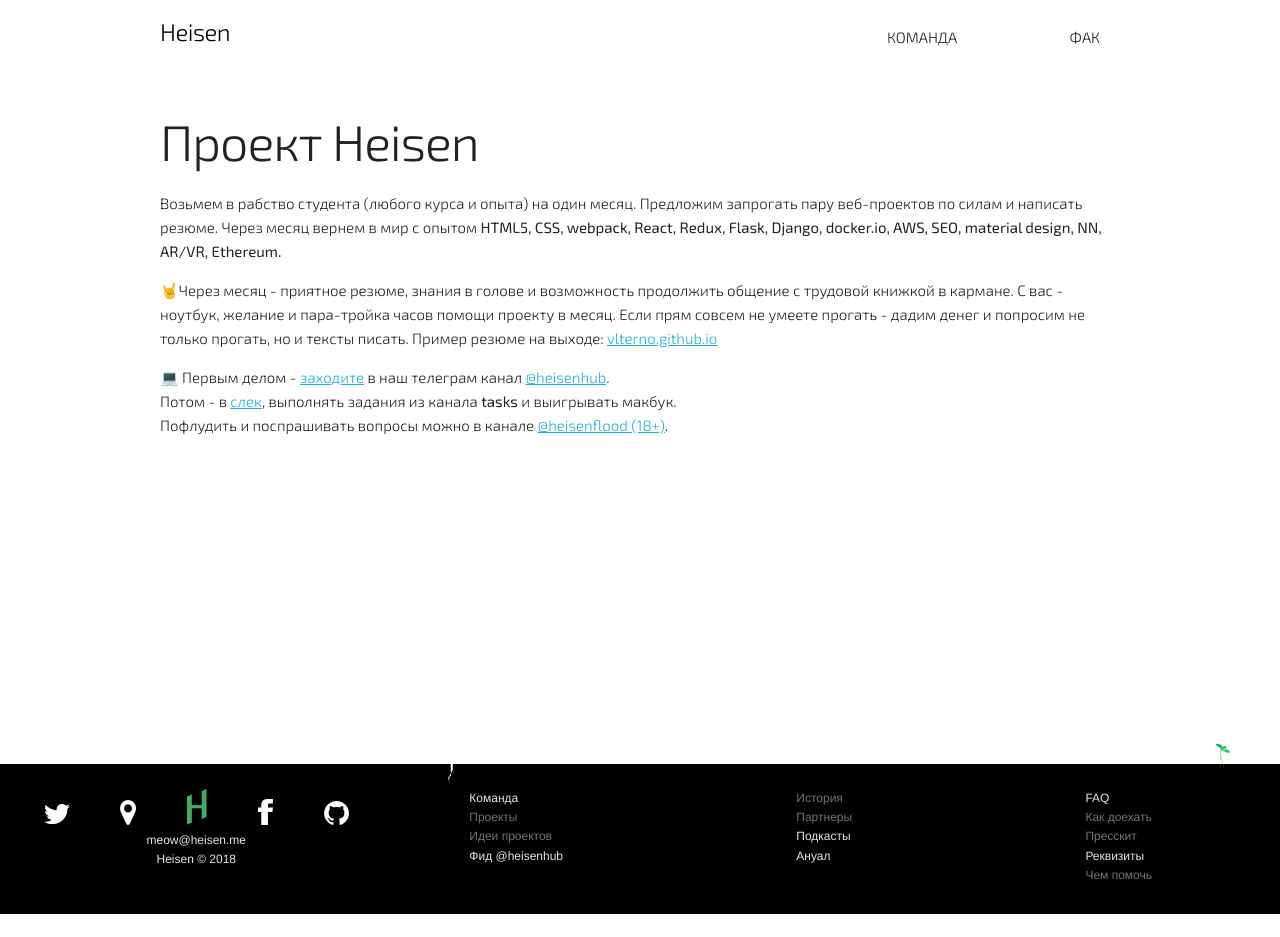
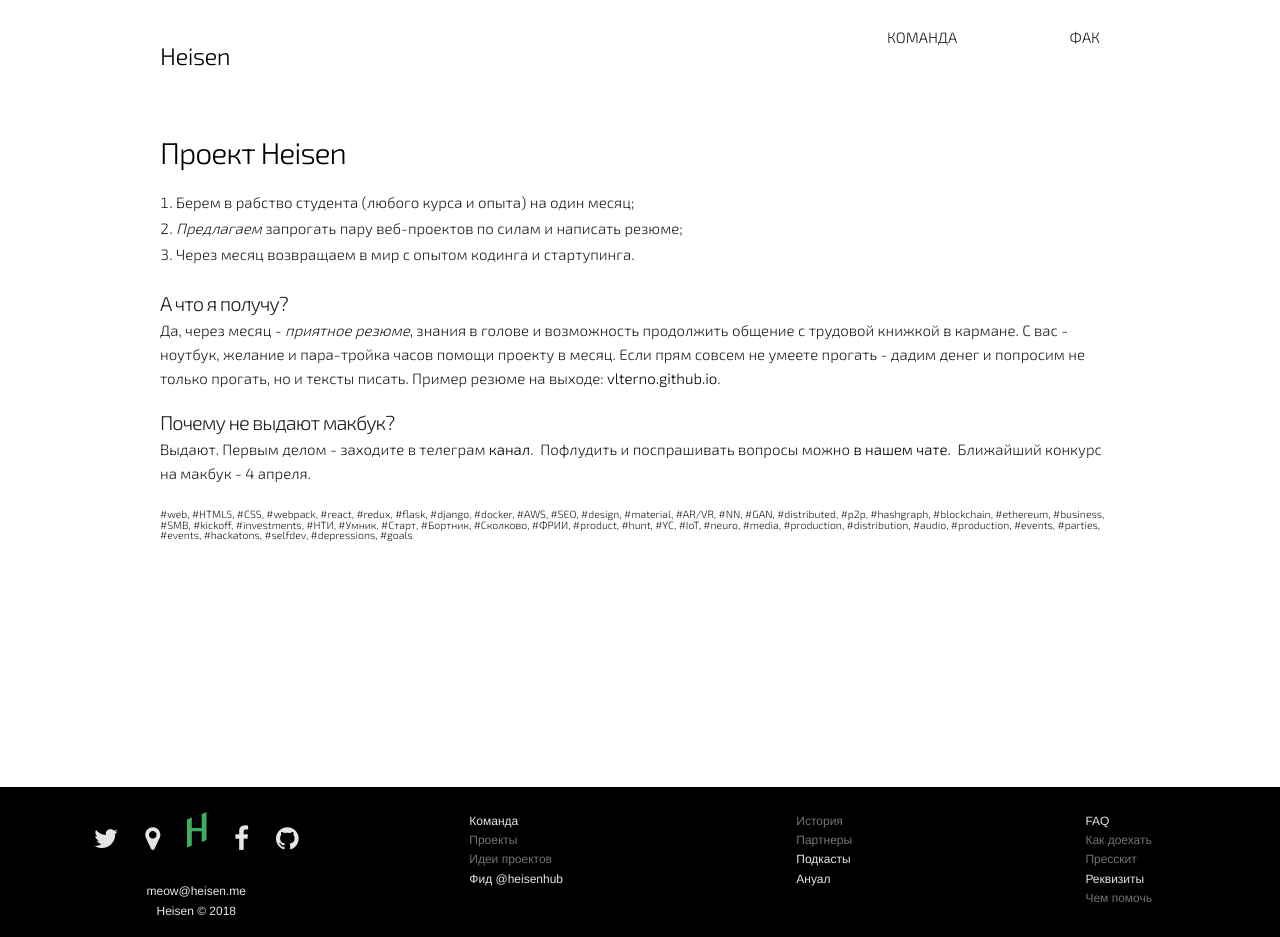
Before and after one commit to evgenity/heisen-new, a Jekyll site: the page built from index.markdown, in a window 1280 px wide. Built offline with Jekyll 4.4.1, drawn with Linux system fonts in a browser that asks for light colours; nearby versions of some CDN libraries; a script that is not in the unit is left out; comment, search, counter and statistics services are not loaded; before the commit the page ends 914 px from its top, so only the background shows below that.

Commit message:
update front page, jpg to fonts

```diff
--- a/_includes/footer.html
+++ b/_includes/footer.html
@@ -1,15 +1,15 @@
 <footer class="block-6" id="colophon">
-  <span style="position: relative;">
+  <!-- <span style="position: relative;">
     <img src="/assets/images/hole.svg" style="position: absolute; height: 25px; top: -2px; left: 35vw;">
     <img src="/assets/images/sprout.svg" style="position: absolute; height: 25px; top: -20px; left: 95vw;">
-  </span>
+  </span> -->
   <div class="container-fluid">
     <div class="four columns footer-icons">
-      <a class="twitter-share-button" href="https://twitter.com/intent/tweet?text=@heisenhub%hub20is%20recruiting%20new%20members%20for%20Season%202"><img src="/assets/icons/twitter16.png"></a>
-      <a href="https://patreon.com/heisen"><img src="/assets/icons/map25.png"></a>
+      <a class="twitter-share-button" href="https://twitter.com/intent/tweet?text=@heisenhub%hub20is%20recruiting%20new%20members%20for%20Season%202"><span class="fab fa-twitter footer-icons"></span></a>
+      <a href="https://patreon.com/heisen"><span class="fab fa-map-marker footer-icons"></span></a>
       <a href="#"><img src="/assets/icons/heisen_logo_white.png"></a>
-      <a href="https://facebook.com/bikov.evgeni" target="_blank"><img src="/assets/icons/facebook25.png"></a>
-      <a href="http://github.com/evgenity" target="_blank"><img src="/assets/icons/github10.png"></a><br>
+      <a href="https://facebook.com/bikov.evgeni" target="_blank"><span class="fab fa-facebook-f footer-icons"></span></a>
+      <a href="http://github.com/evgenity" target="_blank"><span class="fab fa-github footer-icons"></span></a><br>
       <span>meow@heisen.me</span><br>
       <span>Heisen © <script>document.write( new Date().getFullYear());</script></span>
     </div>
--- a/_includes/head.html
+++ b/_includes/head.html
@@ -23,6 +23,6 @@
   <link rel="stylesheet" href="https://cdnjs.cloudflare.com/ajax/libs/skeleton/2.0.4/skeleton.min.css" />
   <link rel="stylesheet" type="text/css" href="/assets/css/custom-heisen.css">
   <link rel="stylesheet" type="text/css" href="/assets/css/custom.css">
+  <link href="/assets/css/footer-style.css" rel="stylesheet" media="all">
   <link href="https://maxcdn.bootstrapcdn.com/font-awesome/4.7.0/css/font-awesome.min.css" rel="stylesheet" integrity="sha384-wvfXpqpZZVQGK6TAh5PVlGOfQNHSoD2xbE+QkPxCAFlNEevoEH3Sl0sibVcOQVnN" crossorigin="anonymous">
-  <link href="/assets/css/footer-style.css" rel="stylesheet" media="all">
   {% include zendesk.html %}
--- a/_layouts/page.html
+++ b/_layouts/page.html
@@ -7,15 +7,15 @@
 </head>
 <body>
   {% include header.html %}
-  <div class="block-3 team">
+  <div class="block-1">
 	<div class="container">
 		<div class="row">
 			<div class="twelve columns block-header">
-				<h4 style="color: black;">{{page.title}}</h4>
-  {{ content }}
-  </div>
-</div>
-</div>
+				<h1 style="color: black;">{{page.title}}</h1>
+  				{{ content }}
+			</div>
+		</div>
+	</div>
 </div>
   {% include footer.html %}
   {% include counters.html %}
--- a/assets/css/custom.css
+++ b/assets/css/custom.css
@@ -10,6 +10,59 @@
     width: 40%;
     font-size: 1.5em
 }
+
+.fab.footer-icons {
+    font-family: fontawesome !important;
+    font-size: 2.2em;
+}
+
+a {
+    text-decoration: none;
+}
+
+.footer-icons a {
+    margin: 1% 3%  !important;
+}
+
+span.fab {
+    padding-top: 0px;
+}
+
+.fab {
+    padding-top: 0;
+}
+
+a {
+    color: black;
+}
+
+a:hover {
+    color: black;
+}
+
+h2, h3, h4, h5, h6 {
+    margin-top: 1em;
+    margin-bottom: 0.1em;
+}
+
+h1 {
+    font-size: 3rem;
+}
+
+h2 {
+    font-size: 2rem;
+}
+
+li {
+    margin-bottom: 0.2rem;
+}
+
+#hashlist {
+    font-size: 70%;
+    line-height: 100%;
+    display: block;
+}
+
 
 .block-1 {
     margin-top: 50px;
--- a/index.html
+++ /dev/null
@@ -1,33 +0,0 @@
----
-title: Проект Heisen
-layout: default
----
-
-<div class="block-1">
-  <div class="container ">
-    <div class="row">
-      <div class="twelve columns">
-        <h1 class="describe-title">{{page.title}}</h1>
-
-          <p class="describe-p">
-
-            Возьмем в рабство студента (любого курса и опыта) на один месяц.
-            Предложим запрогать пару веб-проектов по силам и написать резюме.
-            Через месяц вернем в мир с опытом <strong>HTML5, CSS, webpack, React, Redux, Flask, Django, docker.io, AWS, SEO, material design, NN, AR/VR, Ethereum.</strong>
-          </p>
-          <p class="describe-p">
-            🤘Через месяц - приятное резюме, знания в голове и возможность продолжить общение с трудовой книжкой в кармане.
-            С вас - ноутбук, желание и пара-тройка часов помощи проекту в месяц.
-            Если прям совсем не умеете прогать - дадим денег и попросим не только прогать, но и тексты писать.
-            Пример резюме на выходе: <a href="https://vlterno.github.io">vlterno.github.io</a>
-          </p>
-          <p  class="describe-p">
-            💻 Первым делом - <a href="https://t.me/heisenhub">заходите</a> в наш телеграм канал <a href="https://t.me/heisenhub">@heisenhub</a>.
-            <br>Потом - в <a href="https://goo.gl/trDw4f"> слек</a>, выполнять задания из канала <strong>tasks</strong> и выигрывать макбук.
-            <br>Пофлудить и поспрашивать вопросы можно в канале <a href="https://t.me/heisenflood">@heisenflood (18+)</a>.
-              </p>
-
-        </div>
-      </div>
-    </div>
-  </div>
--- /dev/null
+++ b/index.markdown
@@ -0,0 +1,20 @@
+---
+title: Проект Heisen
+layout: page
+---
+
+1. Берем в рабство студента (любого курса и опыта) на один месяц;
+2. *Предлагаем* запрогать пару веб-проектов по силам и написать резюме;
+3. Через месяц возвращаем в мир с опытом кодинга и стартупинга.
+
+## А что я получу?
+
+Да, через месяц - *приятное резюме*, знания в голове и возможность продолжить общение с трудовой книжкой в кармане. С вас - ноутбук, желание и пара-тройка часов помощи проекту в месяц. Если прям совсем не умеете прогать - дадим денег и попросим не только прогать, но и тексты писать. Пример резюме на выходе: <a href="https://vlterno.github.io">vlterno.github.io</a>.
+
+## Почему не выдают макбук?
+
+Выдают. Первым делом - заходите в телеграм <a href="https://t.me/heisenhub"> канал</a>.
+&nbsp;Пофлудить и поспрашивать вопросы можно <a href="https://t.me/heisenflood">в нашем чате</a>.
+&nbsp;Ближайший конкурс на макбук - 4 апреля.
+
+&nbsp;<span id="hashlist">#web, #HTML5, #CSS, #webpack, #react, #redux, #flask, #django, #docker, #AWS, #SEO, #design, #material, #AR/VR, #NN, #GAN, #distributed, #p2p, #hashgraph, #blockchain, #ethereum, #business, #SMB, #kickoff, #investments, #НТИ, #Умник, #Старт, #Бортник, #Сколково, #ФРИИ, #product, #hunt, #YC, #IoT, #neuro, #media, #production, #distribution, #audio, #production, #events, #parties, #events, #hackatons, #selfdev, #depressions, #goals</span>
```
